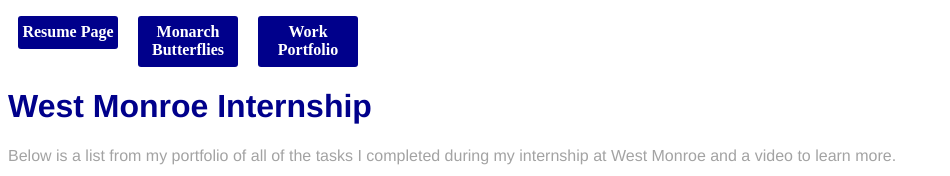
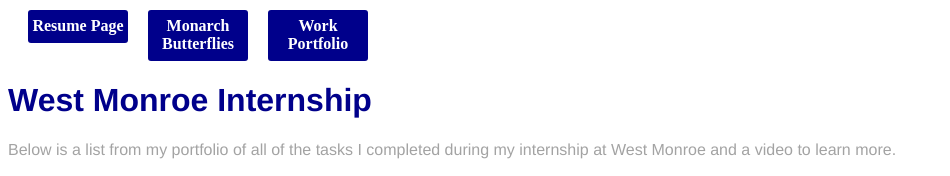
Before and after one commit to Anisa-M/Project2_Portfolio, a plain HTML site: page index.html in a window 1280 px wide. Shown: the top 176 px of the page, without its empty margins (0-950 px from the left). Drawn offline with Linux system fonts and the light colour scheme.

Commit message:
Correcting Syntax

```diff
--- a/styles.css
+++ b/styles.css
@@ -21,8 +21,8 @@
 }
 nav#hori ul {
     list-style-type: none;
-    padding: 0;
-    margin: 10;
+    padding: 0px;
+    margin: 10px;
     overflow: auto;
 }
 nav#hori ul li {
```
